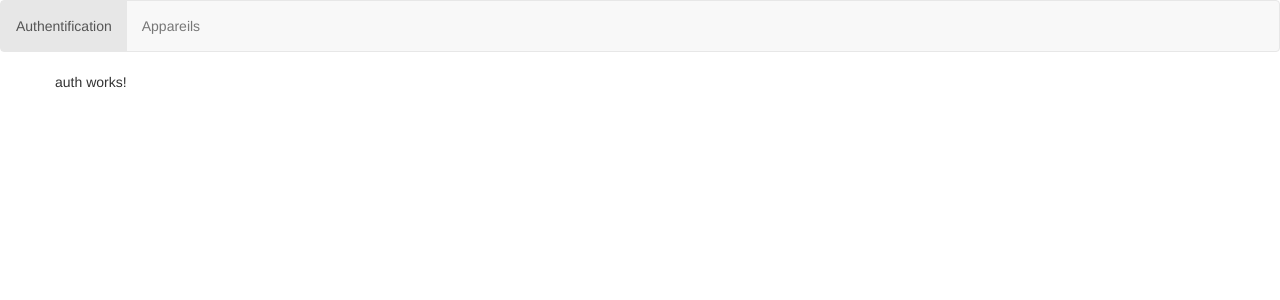
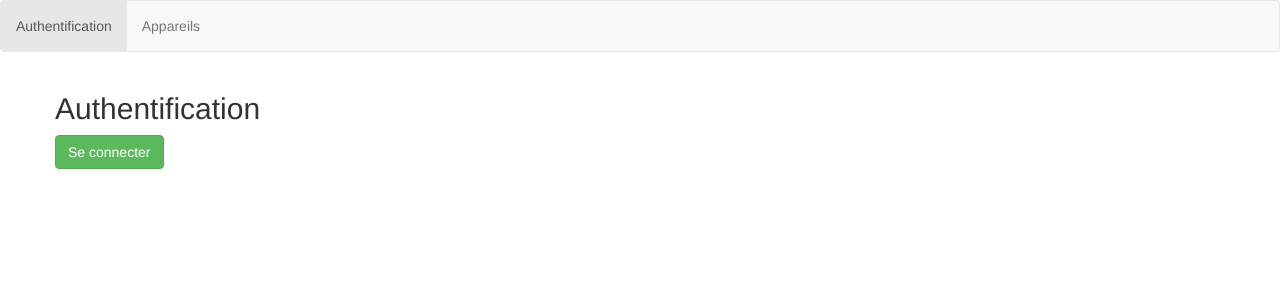
Before and after one commit to tdevilleduc/ocr-angular, an Angular app: page /auth in a window 1280 px wide. Shown: the top 300 px of the page. Built offline with nearby package versions, Linux system fonts and the light colour scheme.

Commit message:
[feat] chap10: ajout d'une authentification simulée (setTimeout 2s)

```diff
--- a/src/app/auth/auth.component.html
+++ b/src/app/auth/auth.component.html
@@ -1,3 +1,3 @@
-<p>
-  auth works!
-</p>
+<h2>Authentification</h2>
+<button class="btn btn-success" *ngIf="!authStatus" (click)="onSignIn()">Se connecter</button>
+<button class="btn btn-success" *ngIf="authStatus" (click)="onSignOut()">Se déconnecter</button>
--- a/src/app/auth/auth.component.ts
+++ b/src/app/auth/auth.component.ts
@@ -1,4 +1,5 @@
 import { Component, OnInit } from '@angular/core';
+import { AuthService } from '../services/auth.service';
 
 @Component({
   selector: 'app-auth',
@@ -7,9 +8,26 @@
 })
 export class AuthComponent implements OnInit {
 
-  constructor() { }
+  authStatus: boolean;
+
+  constructor(private authService: AuthService ) { }
 
   ngOnInit() {
+    this.authStatus = this.authService.isAuth;
+  }
+
+  onSignIn() {
+    this.authService.signIn().then(
+      () => {
+        console.log('connexion réussie !');
+        this.authStatus = this.authService.isAuth;
+      }
+    );
+  }
+
+  onSignOut() {
+    this.authService.signOut();
+    this.authStatus = this.authService.isAuth;
   }
 
 }
--- /dev/null
+++ b/src/app/services/auth.service.ts
@@ -0,0 +1,21 @@
+export class AuthService {
+
+    isAuth = false;
+
+    signIn() {
+        return new Promise(
+            (resolve, reject) => {
+                setTimeout(
+                    () => {
+                        this.isAuth = true;
+                        resolve(true);
+                    }, 2000
+                )
+            }
+        )
+    }
+
+    signOut() {
+        this.isAuth = false;
+    }
+}
```
Also changed, not shown: src/app/app.module.ts (+5 -2 lines).
